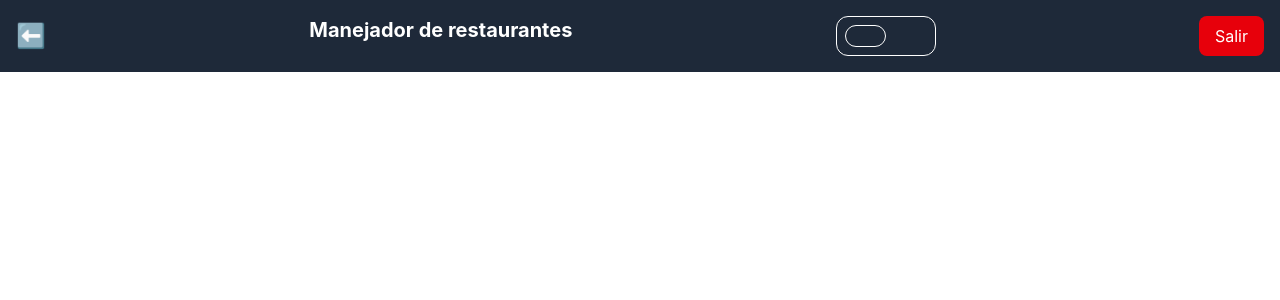
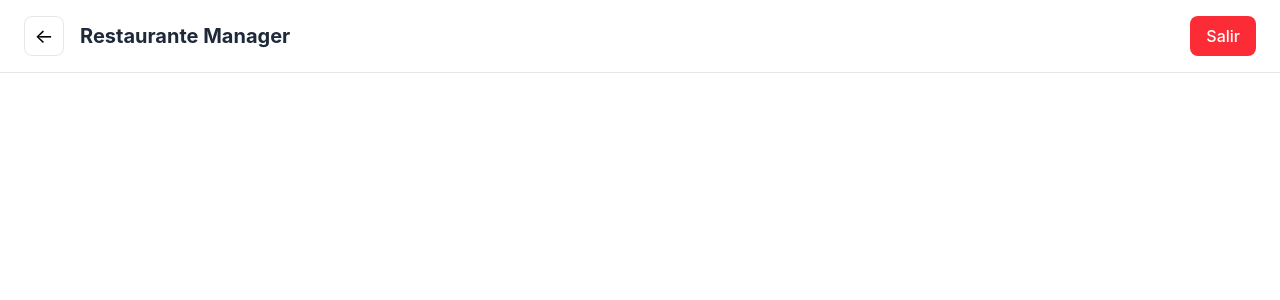
Before and after one commit to and1ru/restaurante-front, a React (Vite) app: page /private in a window 1280 px wide. Shown: the top 300 px of the page. Built offline with nearby package versions, Linux system fonts and the light colour scheme.

Commit message:
se mejoro el estilo del header

```diff
--- a/src/components/header-component.tsx
+++ b/src/components/header-component.tsx
@@ -7,15 +7,42 @@ export const HeaderComponent = () => {
   function handleBack() {
     navigate("/private/dashboard", { replace: true });
   }
+
+  function goToLogin(){
+    navigate("/login", { replace: true });
+  }
+
   return (
-    <header className="bg-gray-800 text-white p-4 flex gap-7 justify-between items-centerclear">
-      <button onClick={handleBack} type="button" className="text-2xl">
-        ⬅️
-      </button>
+    <header className="bg-white border-b border-gray-200">
+      <div className="max-w-7xl mx-auto px-6 py-4 flex items-center justify-between">
 
-      <h1 className="text-xl font-bold">Manejador de restaurantes</h1>
-      <DarkModeComponent/>
-      <button className="bg-red-600 px-4 py-2 rounded-lg">Salir</button>
+        {/* Izquierda */}
+        <div className="flex items-center gap-4">
+          <button
+            type="button"
+            onClick={handleBack}
+            className="w-10 h-10 rounded-lg border border-gray-200 hover:bg-gray-100 transition text-xl"
+          >
+            ←
+          </button>
+
+          <h1 className="text-xl font-bold text-gray-800">
+            Restaurante Manager
+          </h1>
+        </div>
+
+        {/* Derecha */}
+        <div className="flex items-center gap-4">
+          <DarkModeComponent />
+
+          <button
+          onClick={goToLogin}
+          className="px-4 py-2 rounded-lg bg-red-500 text-white font-medium hover:bg-red-600 transition">
+            Salir
+          </button>
+        </div>
+
+      </div>
     </header>
   );
 };
--- a/src/page/dashboard-page.tsx
+++ b/src/page/dashboard-page.tsx
@@ -1,7 +1,14 @@
+import { useNavigate } from "react-router-dom";
 import { TargetDashboardComponent } from "../components/target-dashboard-component";
 import { dashboardActions } from "../helper/dashboardsActions";
 
 export const DashboardPage = () => {
+
+  const navigate = useNavigate()
+    function goToLogin(){
+    navigate("/login", { replace: true });
+  }
+
   return (
     <div className="min-h-screen bg-gray-50">
 
@@ -12,7 +19,9 @@ export const DashboardPage = () => {
             Restaurante Manager
           </h1>
 
-          <button className="px-4 py-2 rounded-lg bg-red-500 text-white font-medium hover:bg-red-600 transition">
+          <button
+          onClick={goToLogin}
+          className="px-4 py-2 rounded-lg bg-red-500 text-white font-medium hover:bg-red-600 transition">
             Salir
           </button>
         </div>
```
